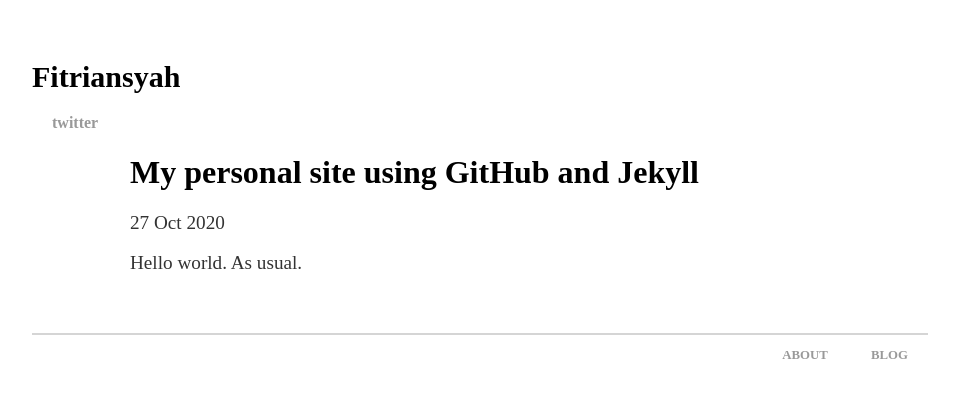
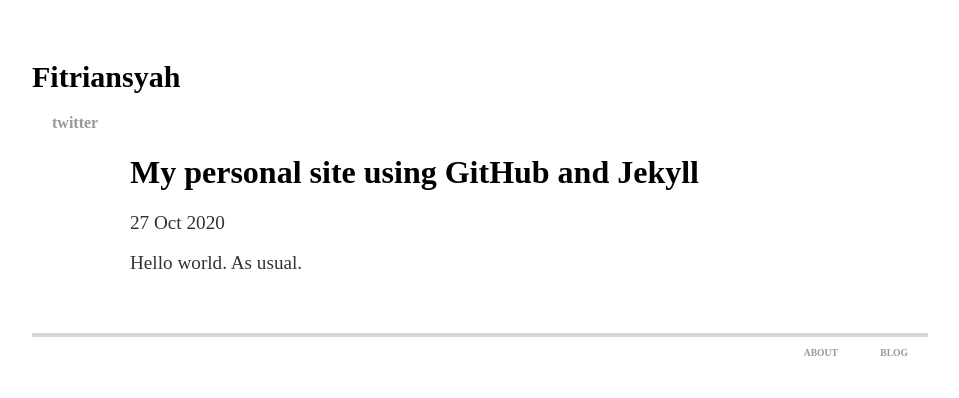
Before and after one commit to rnfitriansyah/rnfitriansyah.github.io, a Jekyll site: the page built from _posts/2020-10-27-rizki-first-site.md, in a window 1280 px wide. Shown: the top 398 px of the page, without its empty margins (160-1119 px from the left). Built offline with Jekyll 4.4.1, drawn with Linux system fonts in a browser that asks for light colours.

Commit message:
Update page.css

```diff
--- a/css/page.css
+++ b/css/page.css
@@ -31,8 +31,8 @@ p {
 }
 footer {
     margin-top: 60px;
-    border-top: 2px solid #d5d5d5;
-    font-size: .8em;
+    border-top: 4px solid #d5d5d5;
+    font-size: .6em;
     text-align: right;
 }
 
```
